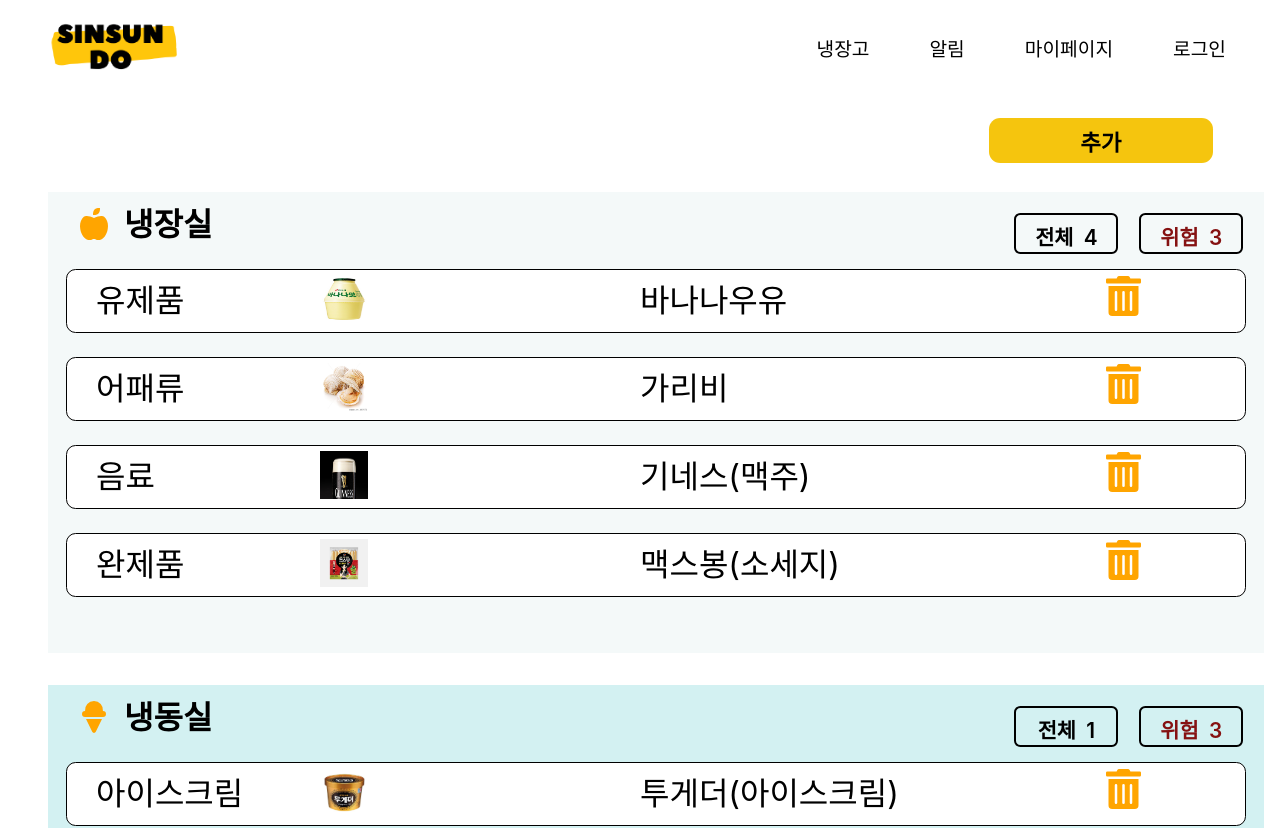
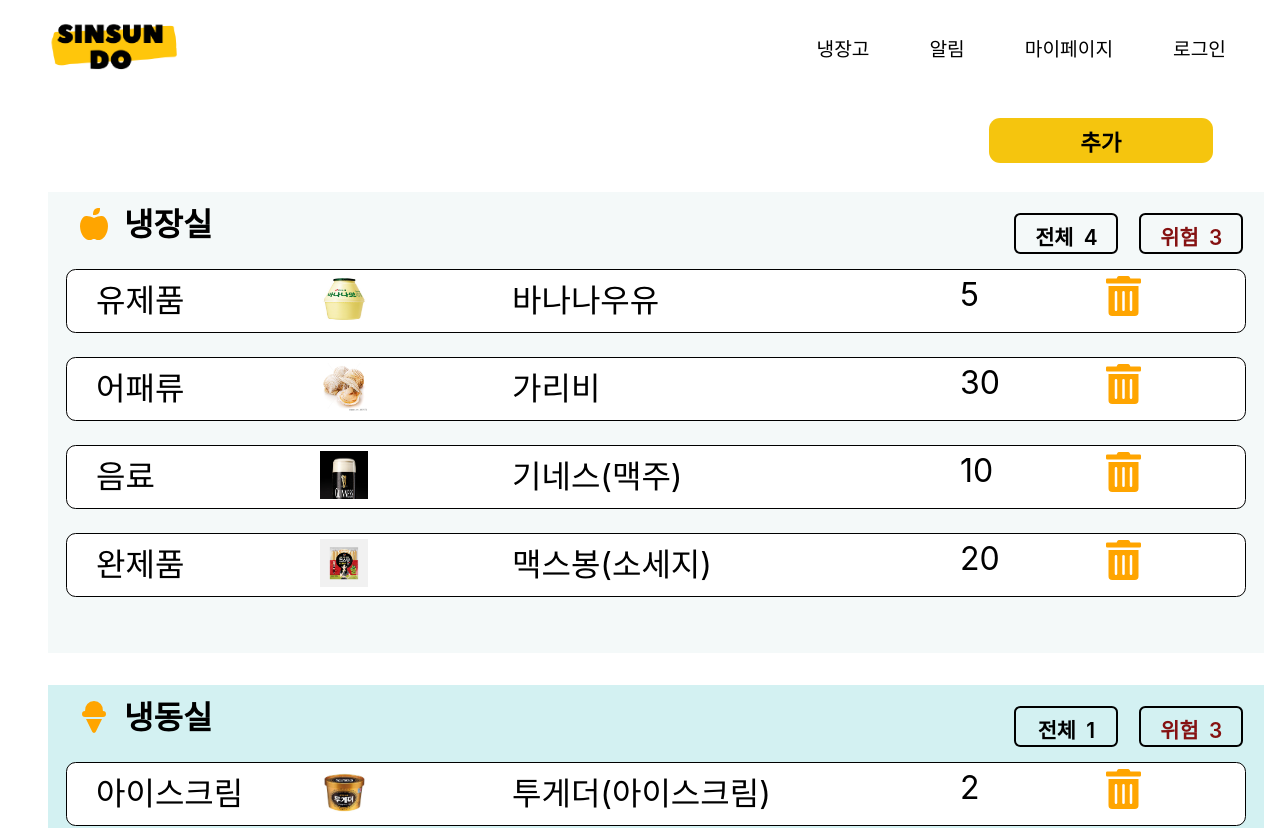
Before and after one commit to codestates/SinSunDo, a React (Create React App) app in the folder client/: page / in a window 1280 px wide. Shown: the top 828 px of the page. Built offline with nearby package versions, Linux system fonts and the light colour scheme.

Commit message:
Add implementation implement

```diff
--- a/client/src/app.jsx
+++ b/client/src/app.jsx
@@ -9,8 +9,10 @@
 import AlarmPage from "./page/alarmPage";
 import MyPage from "./page/myPage";
 import MyPageCorrection from "./page/myPageCorrection";
+import { useState } from "react";
 
 function App() {
+  const [productOnOff, setProductOnOff] = useState(false);
   return (
     <>
       <Nav />
@@ -18,7 +20,10 @@
       {/* <AlarmPage /> */}
       {/* <MyPage /> */}
       {/* <MyPageCorrection /> */}
-      <RefrigeratorPage />
+      <RefrigeratorPage
+        productOnOff={productOnOff}
+        setProductOnOff={setProductOnOff}
+      />
       <Footer />
     </>
   );
--- a/client/src/components/product.jsx
+++ b/client/src/components/product.jsx
@@ -4,15 +4,15 @@
 const Product = ({ product, handleDelete }) => {
   return (
     <div className={style.container} key={product.id}>
-      <span className={style.category}>{product.category}</span>
-      <img className={style.image} src={product.image} />
-      <span className={style.Product_name}>{product.name}</span>
-      <span className={style.expiration_date}>{product.expiration_date}</span>
+      <span className={style.category}>{product.category_name}</span>
+      <img className={style.image} src={product.food_picture} />
+      <span className={style.Product_name}>{product.food_name}</span>
+      <span className={style.quantity}>{product.food_quantity}</span>
+      <span className={style.expiration_date}>{product.food_expiration}</span>
       <button className={style.delete} onClick={() => handleDelete(product.id)}>
         <i className="delete fas fa-trash-alt"></i>
       </button>
     </div>
   );
 };
-
 export default Product;
--- a/client/src/components/product.module.css
+++ b/client/src/components/product.module.css
@@ -23,7 +23,13 @@
 
 .Product_name {
   position: absolute;
-  left: 20em;
+  left: 16em;
+  font-size: 2em;
+}
+
+.quantity {
+  position: absolute;
+  left: 30em;
   font-size: 2em;
 }
 
--- a/client/src/dummy/dummy.js
+++ b/client/src/dummy/dummy.js
@@ -4,42 +4,47 @@
     {
       "id": 1,
       "storage": "냉장실",
-      "category": "유제품",
-      "image": "../dummy_image/바나나우유.jpeg",
-      "name": "바나나우유",
-      "expiration_date": "2021-12-16-목"
+      "category_name": "유제품",
+      "food_picture": "../dummy_image/바나나우유.jpeg",
+      "food_name": "바나나우유",
+      "food_expiration": "2021-12-16-목",
+      "food_quantity": 5
     },
     {
       "id": 2,
       "storage": "냉장실",
-      "category": "어패류",
-      "image": "../dummy_image/가리비.jpeg",
-      "name": "가리비",
-      "expiration_date": "2021-12-18-토"
+      "category_name": "어패류",
+      "food_picture": "../dummy_image/가리비.jpeg",
+      "food_name": "가리비",
+      "food_expiration": "2021-12-18-토",
+      "food_quantity": 30
     },
     {
       "id": 3,
       "storage": "냉장실",
-      "category": "음료",
-      "image": "../dummy_image/기네스.jpeg",
-      "name": "기네스(맥주)",
-      "expiration_date": "2022-12-16-목"
+      "category_name": "음료",
+      "food_picture": "../dummy_image/기네스.jpeg",
+      "food_name": "기네스(맥주)",
+      "food_expiration": "2022-12-16-목",
+      "food_quantity": 10
     },
     {
       "id": 4,
       "storage": "냉장실",
-      "category": "완제품",
-      "image": "../dummy_image/맥스봉.png",
-      "name": "맥스봉(소세지)",
-      "expiration_date": "2022-12-16-목"
+      "category_name": "완제품",
+      "food_picture": "../dummy_image/맥스봉.png",
+      "food_name": "맥스봉(소세지)",
+      "food_expiration": "2022-12-16-목",
+      "food_quantity": 20
     },
     {
       "id": 5,
       "storage": "냉동실",
-      "category": "아이스크림",
-      "image": "../dummy_image/투게더.jpeg",
-      "name": "투게더(아이스크림)",
-      "expiration_date": "2022-12-16-목"
+      "category_name": "아이스크림",
+      "food_picture": "../dummy_image/투게더.jpeg",
+      "food_name": "투게더(아이스크림)",
+      "food_expiration": "2022-12-16-목",
+      "food_quantity": 2
     },
   ]
 }
--- a/client/src/page/productUpload.jsx
+++ b/client/src/page/productUpload.jsx
@@ -1,7 +1,7 @@
 import React from "react";
 import style from "./productUpload.module.css";
 
-const ProductUpload = () => {
+const ProductUpload = ({ handleAdd }) => {
   return (
     <div className={style.container}>
       <img className={style.logo} src="productupload.png" />
@@ -44,7 +44,12 @@
         유통기한
         <input className={style.date} type="date" />
       </span>
-      <button className={style.registration}>등록</button>
+      <button className={style.registration} onClick={handleAdd}>
+        등록
+      </button>
+      <button className={style.close} onClick={handleAdd}>
+        취소
+      </button>
     </div>
   );
 };
--- a/client/src/page/productUpload.module.css
+++ b/client/src/page/productUpload.module.css
@@ -8,6 +8,7 @@
   width: 25em;
   height: 40em;
   border-radius: 0.5em;
+  background-color: white;
 }
 
 .logo {
@@ -110,9 +111,19 @@
 }
 
 .registration {
-  margin: 2em auto;
-  display: block;
-  width: 10em;
+  margin: 1em 1.2em;
+  display: inline-block;
+  width: 7em;
+  height: 2em;
+  border: none;
+  font-size: 1.4em;
+  font-weight: 900;
+  border-radius: 0.5em;
+  background-color: rgb(245, 197, 14);
+}
+
+.close {
+  width: 7em;
   height: 2em;
   border: none;
   font-size: 1.4em;
--- a/client/src/page/refrigeratorPage.jsx
+++ b/client/src/page/refrigeratorPage.jsx
@@ -2,8 +2,9 @@
 import style from "./refrigeratorPage.module.css";
 import Product from "../components/product";
 import { dummy } from "../dummy/dummy";
+import ProductUpload from "./productUpload";
 
-const RefrigeratorPage = () => {
+const RefrigeratorPage = ({ productOnOff, setProductOnOff }) => {
   const [product, setProduct] = useState(dummy.product);
 
   const refrigerate = product.filter((item) => item.storage === "냉장실");
@@ -14,11 +15,18 @@
     const filter = product.filter((el) => el.id !== id);
     setProduct(filter);
   };
+  console.log(productOnOff);
+
+  const handleAdd = () => {
+    productOnOff === false ? setProductOnOff(true) : setProductOnOff(false);
+  };
 
   return (
     <>
-      <button className={style.add}>추가</button>
-
+      {productOnOff === true ? <ProductUpload handleAdd={handleAdd} /> : null}
+      <button className={style.add} onClick={handleAdd}>
+        추가
+      </button>
       <div className={style.container}>
         <div className={style.refrigerator}>
           <i className="refrigerator_logo fas fa-apple-alt"></i>
```
